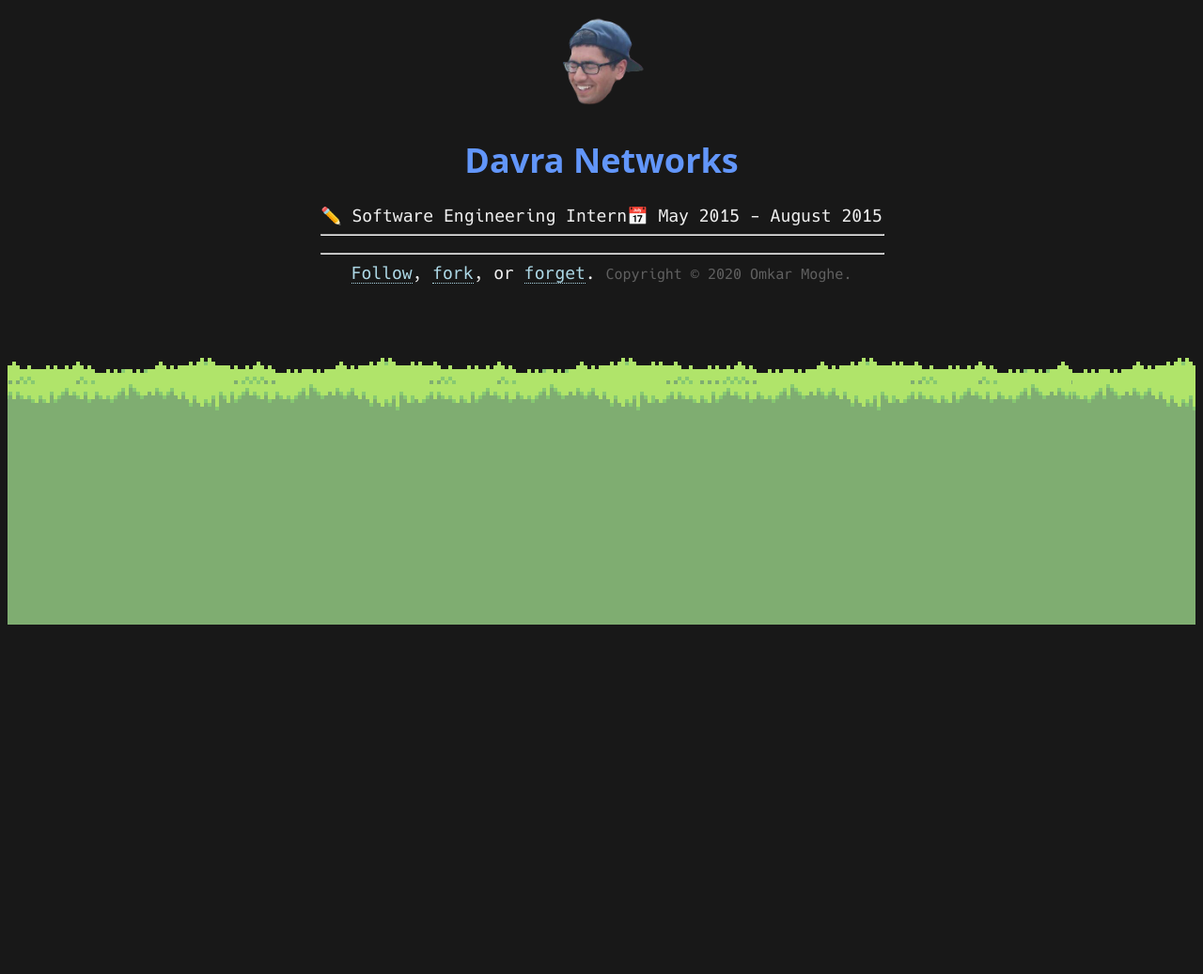
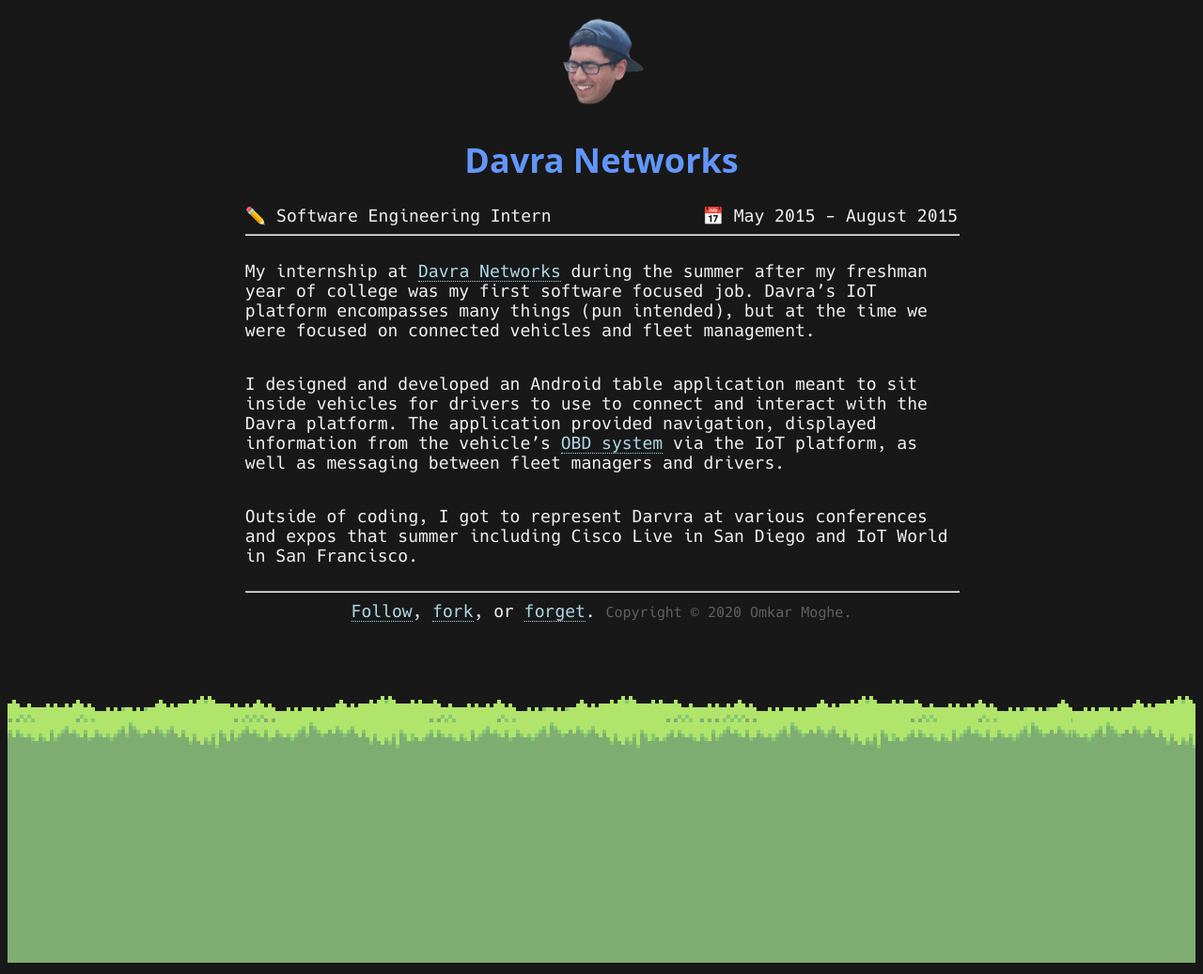
Before and after one commit to omkarmoghe/omkarmoghe.github.io, a Jekyll site: the page built from _jobs/davra-networks.md, in a window 1280 px wide. Shown: the whole page at 94% size. Built offline with Jekyll 4.4.1, drawn with Linux system fonts in a browser that asks for light colours; nearby versions of some CDN libraries; before the commit the page ends 900 px from its top, so only the background shows below that.

Commit message:
minor updates

```diff
--- a/_jobs/davra-networks.md
+++ b/_jobs/davra-networks.md
@@ -5,3 +5,9 @@
 duration: May 2015 - August 2015
 order: 1
 ---
+
+My internship at [Davra Networks](https://davra.com/) during the summer after my freshman year of college was my first software focused job. Davra's IoT platform encompasses many things (pun intended), but at the time we were focused on connected vehicles and fleet management.
+
+I designed and developed an Android table application meant to sit inside vehicles for drivers to use to connect and interact with the Davra platform. The application provided navigation, displayed information from the vehicle's [OBD system](https://www.wikiwand.com/en/On-board_diagnostics) via the IoT platform, as well as messaging between fleet managers and drivers.
+
+Outside of coding, I got to represent Darvra at various conferences and expos that summer including Cisco Live in San Diego and IoT World in San Francisco.
--- a/_layouts/project.html
+++ b/_layouts/project.html
@@ -4,7 +4,7 @@
 
 <h1 class="projects">{{ page.title }}</h1>
 <div class="detail">
-  <span class="detail-left">⌨️ {{ page.language }}</span>
+  <span class="detail-left">⌨️ {{ page.languages | join: ", " }}</span>
   <span class="detail-right github">🐙🐱 <a href={{ page.github_url }}>Source code -></a></span>
 </div>
 <hr />
```
Also changed, not shown: _jobs/here.md (+2 -0 lines), _projects/dotfiles.md (+2 -1 lines), _projects/exif-scrubber.md (+2 -1 lines), _projects/mhacks.md (+3 -1 lines).
